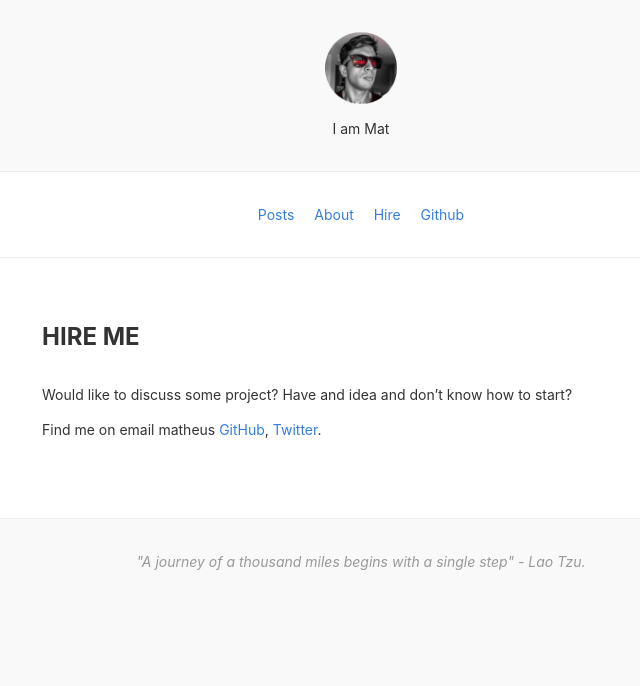
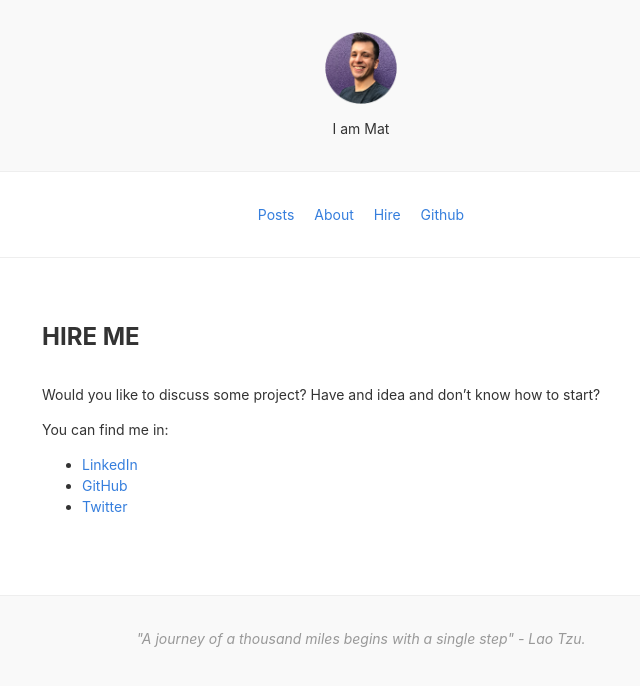
Before and after one commit to matheus-santos/matheus-santos.github.io, a Jekyll site: the page built from hire.md, in a window 1280 px wide. Shown: the top 686 px of the page, without its empty margins (279-919 px from the left). Built offline with Jekyll 4.4.1, drawn with Linux system fonts in a browser that asks for light colours; nearby versions of some CDN libraries.

Commit message:
refactor: update avatar and hire page

```diff
--- a/hire.md
+++ b/hire.md
@@ -2,6 +2,10 @@
 title: Hire me
 ---
 
-Would like to discuss some project? Have and idea and don't know how to start?
+Would you like to discuss some project? Have and idea and don't know how to start?
 
-Find me on email matheus [GitHub](https://github.com/matheus-santos), [Twitter](https://twitter.com/mightyeus).
+You can find me in:
+
+- [LinkedIn](https://www.linkedin.com/in/matheuscsa/)
+- [GitHub](https://github.com/matheus-santos)
+- [Twitter](https://twitter.com/mightyeus)
```
Also changed, not shown: images/avatar.png.
